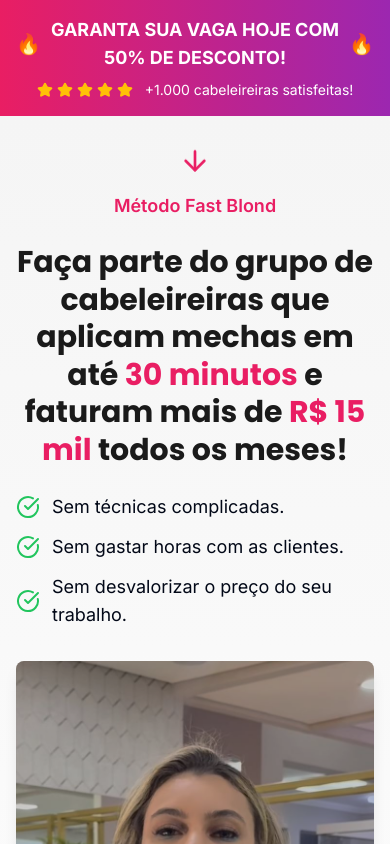
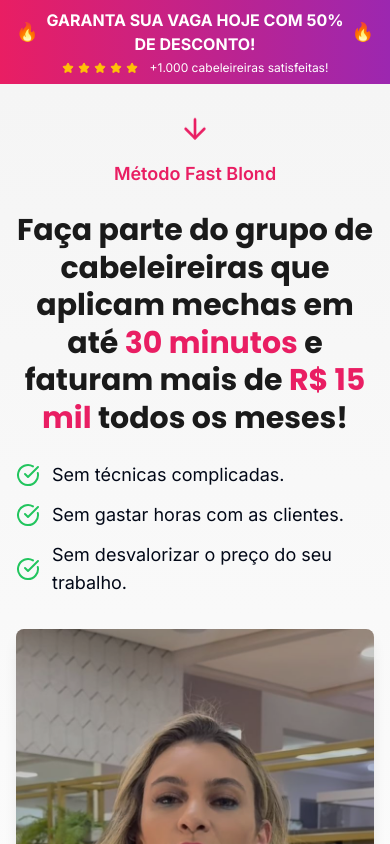
Before and after one commit to madeByNaka/fast-blond-replica, a React (Vite) app: page / in a window 390 px wide. Shown: the top 844 px of the page. Built offline with nearby package versions, Linux system fonts and the light colour scheme.

Commit message:
Fix: Reduce header size on mobile
Reduce the header size to prevent it from overlapping the first section on mobile devices.

```diff
--- a/src/components/Header.tsx
+++ b/src/components/Header.tsx
@@ -4,21 +4,21 @@ import { Star, ArrowDown } from 'lucide-react';
 
 const Header = () => {
   return (
-    <header className="bg-gradient-to-r from-beauty-pink to-beauty-purple text-white py-4">
+    <header className="bg-gradient-to-r from-beauty-pink to-beauty-purple text-white py-2 md:py-3">
       <div className="container mx-auto px-4">
         <div className="text-center">
-          <div className="flex items-center justify-center gap-2 mb-2">
-            <span className="text-beauty-gold text-xl">🔥</span>
-            <h1 className="text-lg md:text-xl font-bold">
+          <div className="flex items-center justify-center gap-2 mb-1 md:mb-2">
+            <span className="text-beauty-gold text-lg md:text-xl">🔥</span>
+            <h1 className="text-base md:text-lg lg:text-xl font-bold">
               GARANTA SUA VAGA HOJE COM 50% DE DESCONTO!
             </h1>
-            <span className="text-beauty-gold text-xl">🔥</span>
+            <span className="text-beauty-gold text-lg md:text-xl">🔥</span>
           </div>
           <div className="flex items-center justify-center gap-1">
             {[...Array(5)].map((_, i) => (
-              <Star key={i} className="w-4 h-4 fill-beauty-gold text-beauty-gold" />
+              <Star key={i} className="w-3 h-3 md:w-4 md:h-4 fill-beauty-gold text-beauty-gold" />
             ))}
-            <span className="ml-2 text-sm">+1.000 cabeleireiras satisfeitas!</span>
+            <span className="ml-2 text-xs md:text-sm">+1.000 cabeleireiras satisfeitas!</span>
           </div>
         </div>
       </div>
```
